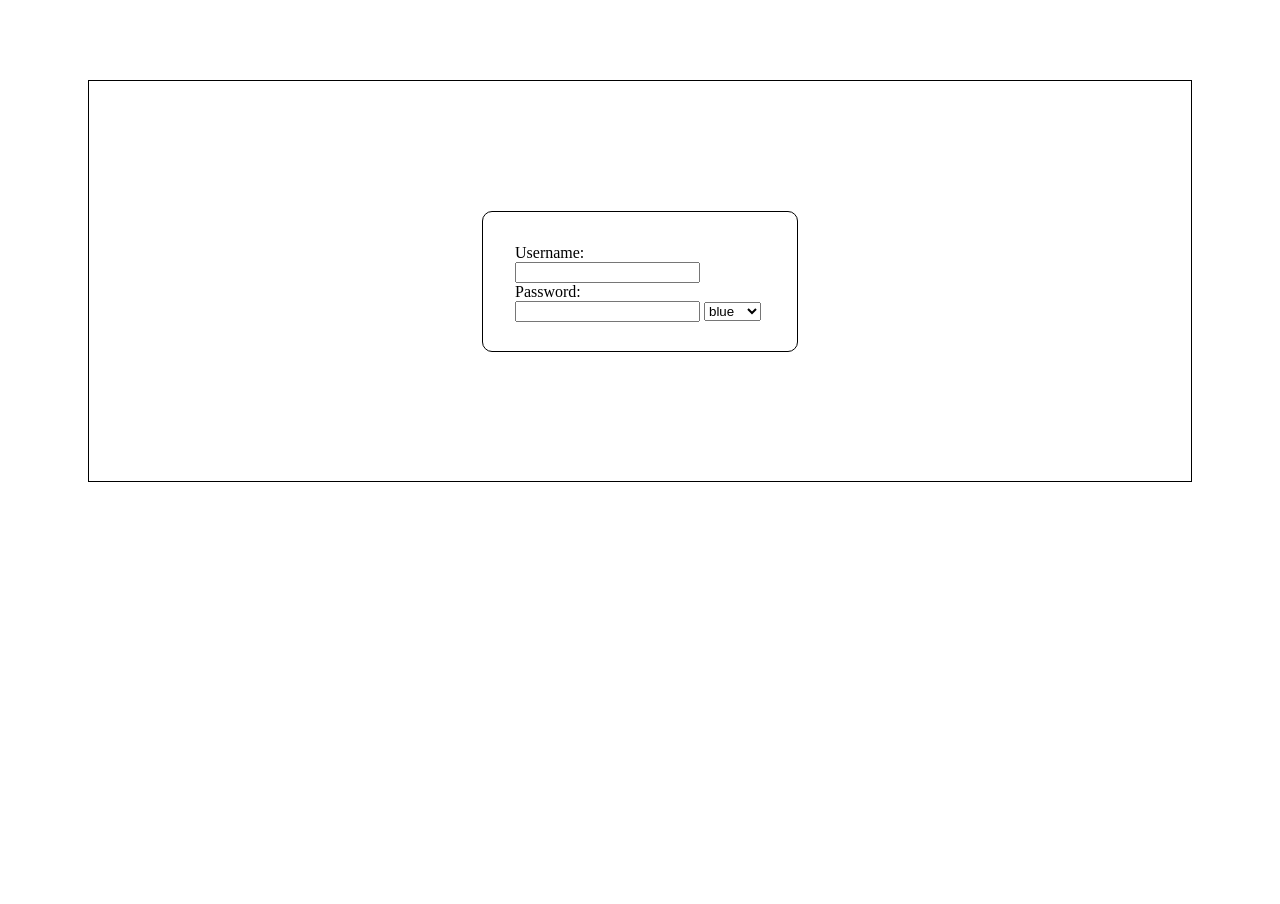
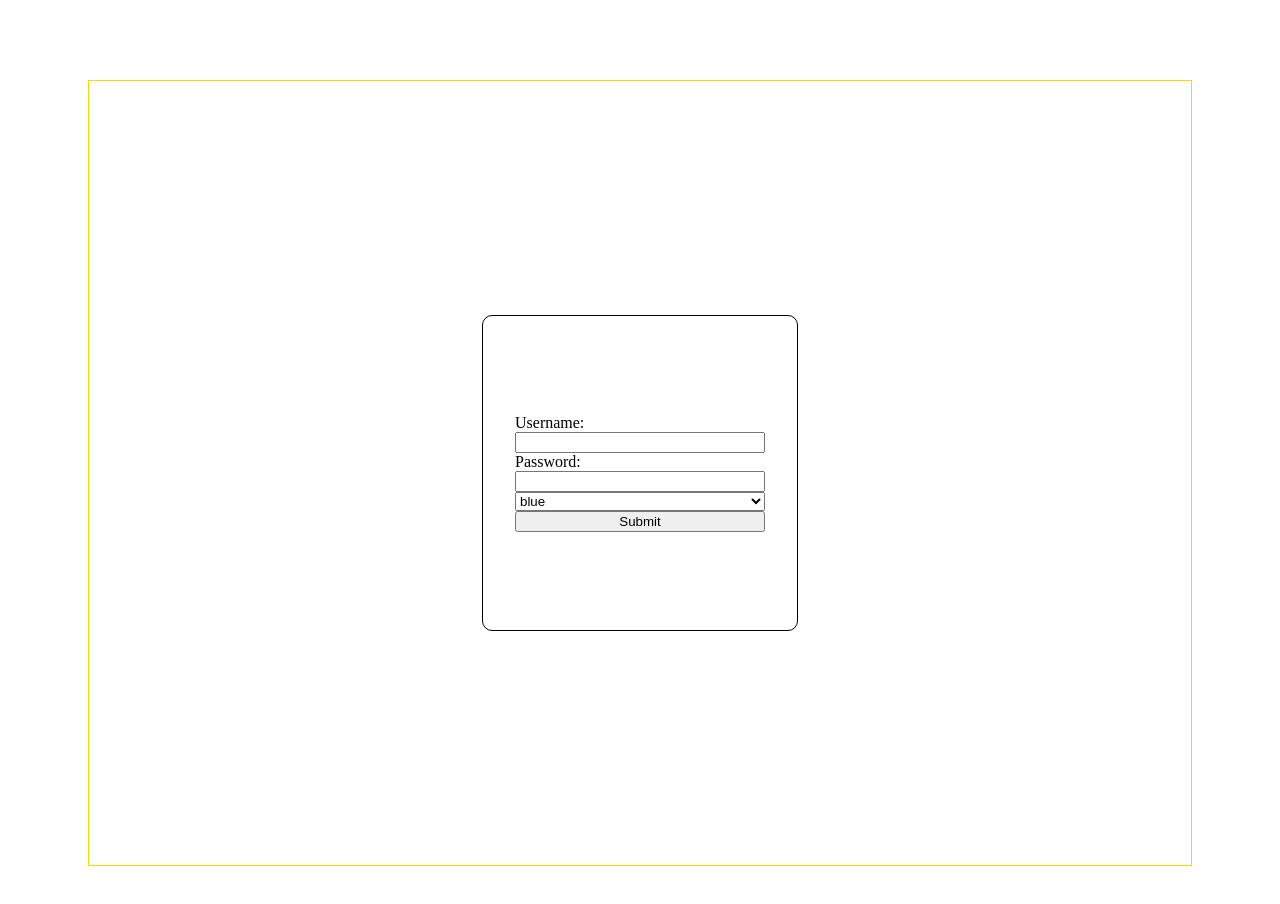
Before and after one commit to darrenwshort/flex-project, a plain HTML site: page index.html in a window 1280 px wide. Before the commit the page ends 800 px from the top, so only its background shows below. Drawn offline with Linux system fonts and the light colour scheme.

Commit message:
added some extra flex css properties

```diff
--- a/index.html
+++ b/index.html
@@ -17,6 +17,7 @@
                 <option value="1">blue</option>
                 <option value="2">green</option>
             </select>
+            <button type="button">Submit</button>
         </div>
     </div>
 </body>
--- a/style.css
+++ b/style.css
@@ -1,24 +1,22 @@
 .square {
     border: 1px solid black;
-    height: 75px;
+    height: 250px;
     width: 250px;
-    flex-direction: row;
+    display: flex;
+    flex-direction: column;
     justify-content: center;
-    margin-left: 10em;
-    margin-right: 20em;
     padding: 2em;
-    margin: auto;
     border-radius: 10px;
-    -webkit-border-radius: 10px 10px 10px 10px;
+    -webkit-border-radius: 10px 10px 10px 10pxs;
     -moz-border-radius: 10px 10px 10px 10px;
 }
 
 .container {
+    border: 1px solid gold;
     margin: 5em;
-    height: 50vh;
+    height: 98vh;
     display: flex;
     flex-direction: row;
     justify-content: center;
-    border: 1px solid black;
     align-items: center;
 }
```
